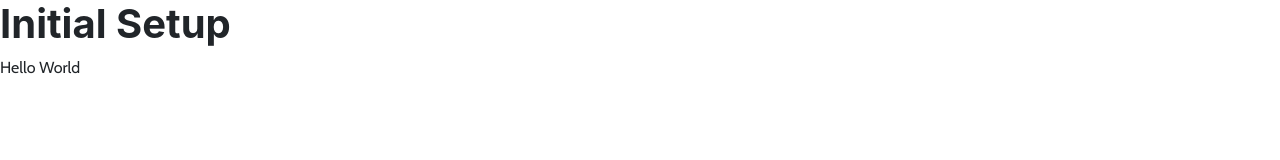
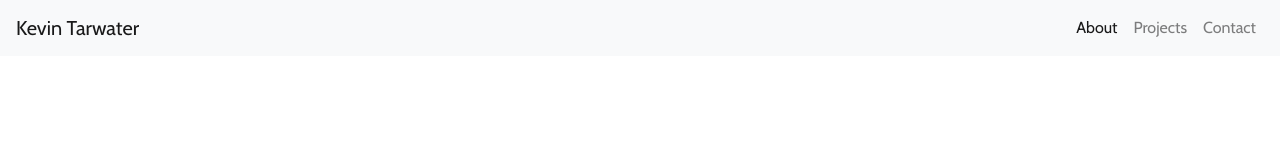
Before and after one commit to tarwaterk/bootstrap-portfolio, a website: page index.html in a window 1280 px wide. Drawn offline with nearby package versions, Linux system fonts and the light colour scheme; files that its build step writes are made by us from their sources.

Commit message:
Add bootstrap navbar

```diff
--- a/index.html
+++ b/index.html
@@ -9,8 +9,25 @@
     <link rel="stylesheet" type="text/css" href="/dist/styles/index.css" />
 </head>
 <body>
-    <h1>Initial Setup</h1>
-    <p>Hello World</p>
+    <nav class="navbar navbar-expand-lg navbar-light bg-light">
+      <a class="navbar-brand" href="#">Kevin Tarwater</a>
+      <button class="navbar-toggler" type="button" data-toggle="collapse" data-target="#navbarNav" aria-controls="navbarNav" aria-expanded="false" aria-label="Toggle navigation">
+        <span class="navbar-toggler-icon"></span>
+      </button>
+      <div class="collapse navbar-collapse justify-content-end" id="navbarNav">
+        <ul class="navbar-nav">
+          <li class="nav-item active">
+            <a class="nav-link" href="#about">About</a>
+          </li>
+          <li class="nav-item">
+            <a class="nav-link" href="#projects">Projects</a>
+          </li>
+          <li class="nav-item">
+            <a class="nav-link" href="#contact">Contact</a>
+          </li>
+        </ul>
+      </div>
+    </nav>
 </body>
 
 <script src="https://code.jquery.com/jquery-3.2.1.slim.min.js" integrity="sha384-KJ3o2DKtIkvYIK3UENzmM7KCkRr/rE9/Qpg6aAZGJwFDMVNA/GpGFF93hXpG5KkN" crossorigin="anonymous"></script>
```
